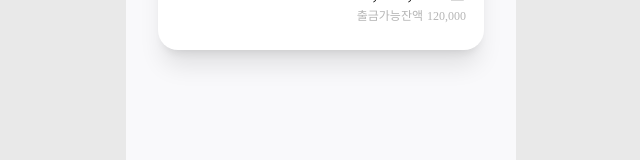
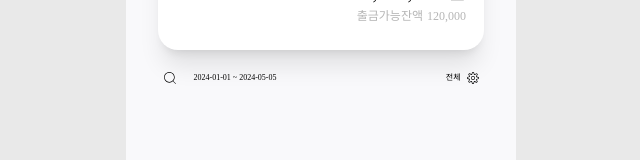
Before and after one commit to hana-runner/hana-v-frontend, a React (Vite) app: page /TransactionHistory in a window 1280 px wide. Shown: the part 171-331 px from the top of the page, without its empty margins (319-959 px from the left). Built offline with nearby package versions, Linux system fonts and the light colour scheme; a web font is replaced by a local one.

Commit message:
✨ 거래내역 조회옵션 컴포넌트 추가 (로직 수정 필요)

```diff
--- /dev/null
+++ b/src/components/HistoryOption.tsx
@@ -0,0 +1,29 @@
+/* eslint-disable react/react-in-jsx-scope */
+import { CiSearch, CiSettings } from "react-icons/ci";
+
+function HistoryOption() {
+  const startDate = "2024-01-01";
+  const endDate = "2024-05-05";
+  const option = "전체";
+
+  return (
+    <div className="w-[319px] flex flex-wrap justify-between">
+      <div className="flex items-center">
+        <CiSearch />
+        <span className="text-[8px] ml-[16px]">
+          {startDate}
+          {" "}
+          ~
+          {" "}
+          {endDate}
+        </span>
+      </div>
+      <div className="flex items-center">
+        <span className="text-[8px] mr-[4px]">{option}</span>
+        <CiSettings />
+      </div>
+    </div>
+  );
+}
+
+export default HistoryOption;
--- a/src/pages/TransactionHistories/TransactionHistory.tsx
+++ b/src/pages/TransactionHistories/TransactionHistory.tsx
@@ -1,12 +1,14 @@
 /* eslint-disable react/react-in-jsx-scope */
 
 import { AccountBoard, Navbar } from "../../components";
+import HistoryOption from "../../components/HistoryOption";
 
 function TransactionHistory() {
   return (
     <section className="flex flex-col items-center">
       <Navbar title="거래내역조회" option={false} />
       <AccountBoard />
+      <HistoryOption />
     </section>
   );
 }
```
